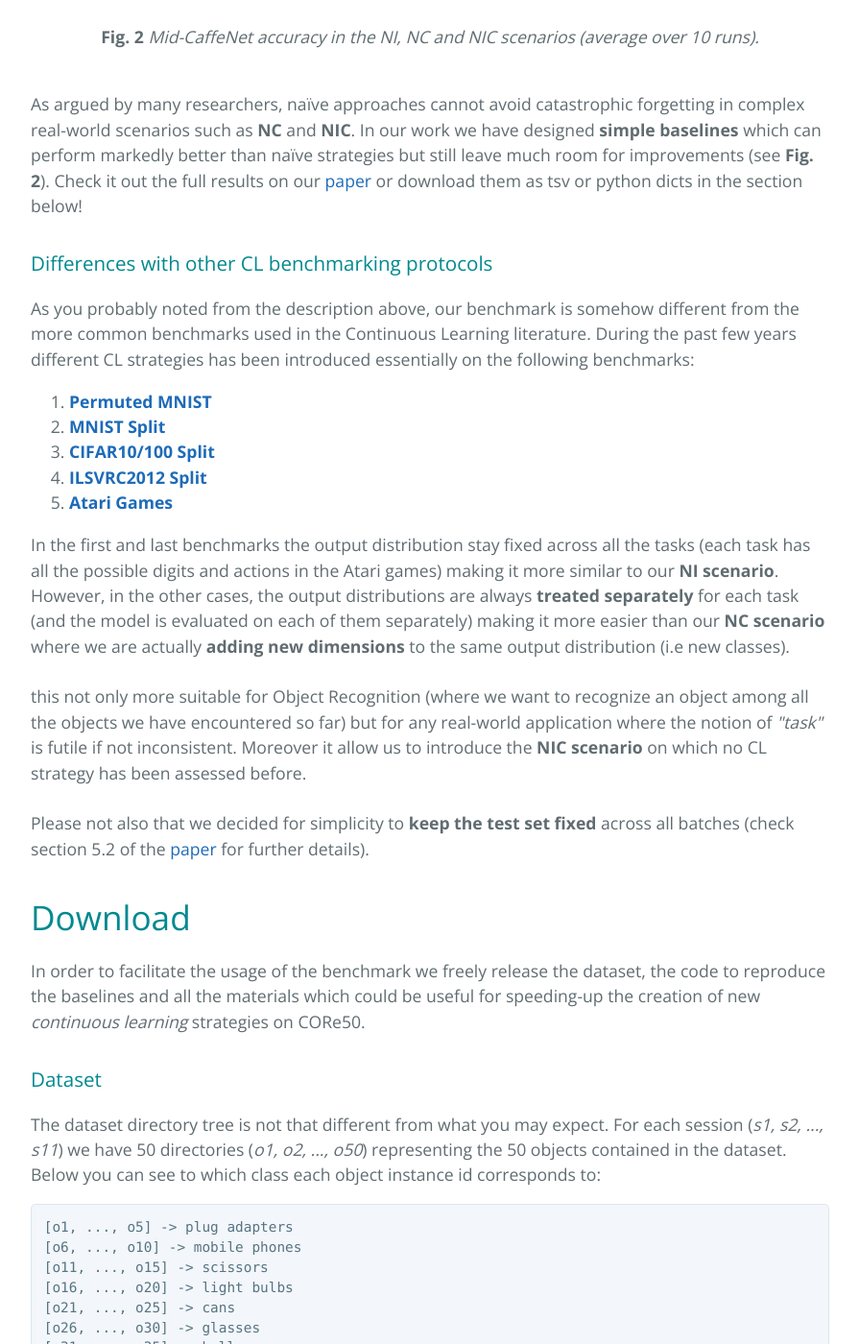
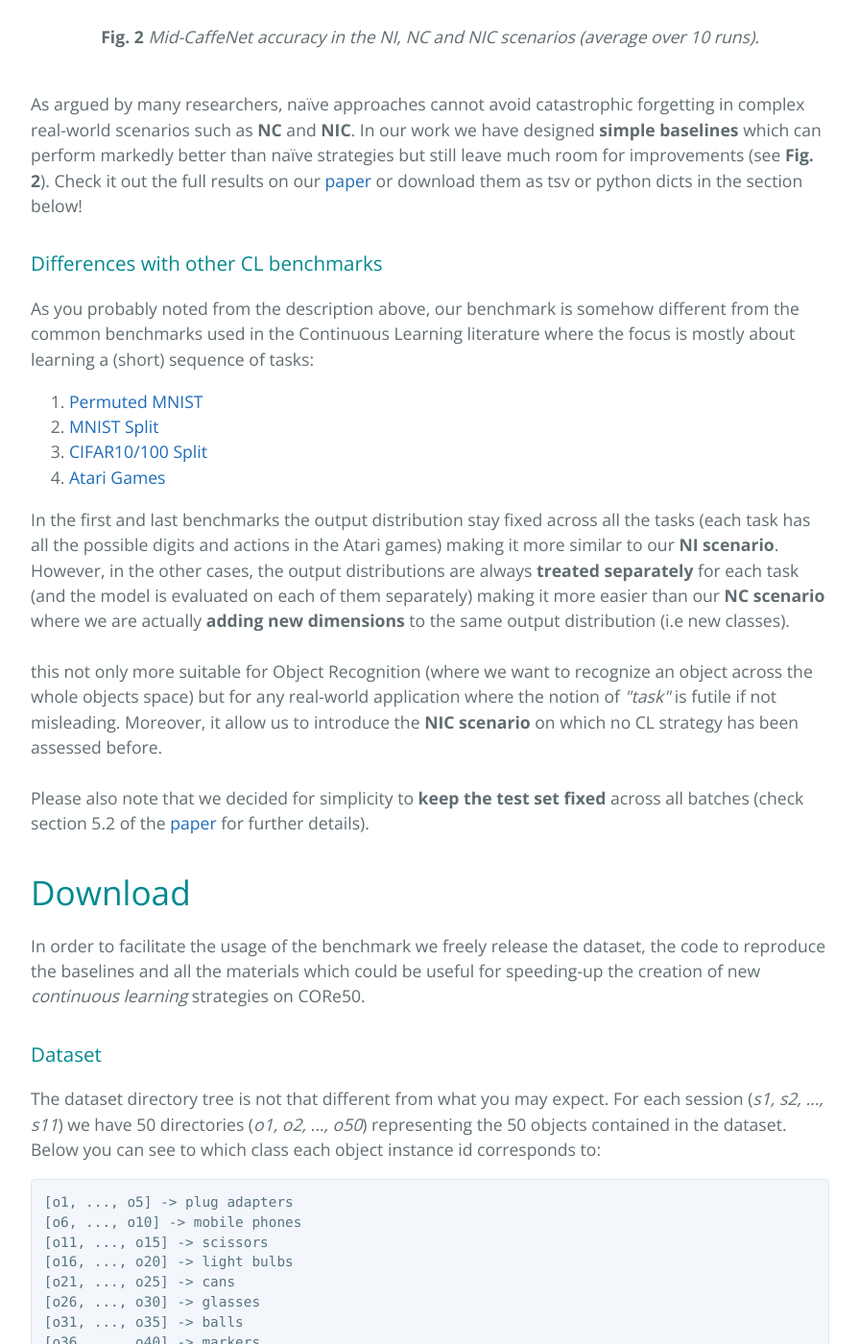
Before and after one commit to vlomonaco/core50, a Jekyll site: the page built from index.html, in a window 1280 px wide and 1400 px high, scrolled down 3862 px. Shown: the whole window at 96% size, without its empty margins (192-1087 px from the left). Built offline with Jekyll 4.4.1, drawn with Linux system fonts in a browser that asks for light colours; the list of posts is cut into pages by our own code.

Commit message:
fix for jekyll mods

```diff
--- a/index.html
+++ b/index.html
@@ -55,24 +55,23 @@ In <strong>Fig. 1</strong> you can see some image examples of the 50 objects in
 
 As argued by many researchers, naïve approaches cannot avoid catastrophic forgetting in complex real-world scenarios such as <strong>NC</strong> and <strong>NIC</strong>. In our work we have designed <strong>simple baselines</strong> which can perform markedly better than naïve strategies but still leave much room for improvements (see <strong> Fig. 2</strong>). Check it out the full results on our <a href="https://arxiv.org/abs/1705.03550" target="_blank">paper</a> or download them as tsv or python dicts in the section below!
 
-<h3> Differences with other CL benchmarking protocols </h3>
+<h3> Differences with other CL benchmarks </h3>
 <p>
-As you probably noted from the description above, our benchmark is somehow different from the more common benchmarks used in the Continuous Learning literature. During the past few years different CL strategies has been introduced essentially on the following benchmarks:
+As you probably noted from the description above, our benchmark is somehow different from the common benchmarks used in the Continuous Learning literature where the focus is mostly about learning a (short) sequence of tasks:
 
 <ol class="posts">
-      <li><span><strong><a href="https://arxiv.org/pdf/1612.00796.pdf" target="_blank">Permuted MNIST</a></strong></li>
-      <li><span><strong><a href="https://arxiv.org/pdf/1703.04200.pdf" target="_blank">MNIST Split</strong></a></li>
-      <li><span><strong><a href="https://arxiv.org/pdf/1703.04200.pdf" target="_blank">CIFAR10/100 Split</a></strong></li>
-      <li><span><strong><a href="https://arxiv.org/pdf/1611.07725.pdf" target="_blank">ILSVRC2012 Split</a></strong></li>
-      <li><span><strong><a href="https://arxiv.org/pdf/1612.00796.pdf" target="_blank">Atari Games</a></strong></li>
+      <li><span><a href="https://arxiv.org/pdf/1612.00796.pdf" target="_blank">Permuted MNIST</a></li>
+      <li><span><a href="https://arxiv.org/pdf/1703.04200.pdf" target="_blank">MNIST Split</a></li>
+      <li><span><a href="https://arxiv.org/pdf/1703.04200.pdf" target="_blank">CIFAR10/100 Split</a></li>
+      <li><span><a href="https://arxiv.org/pdf/1612.00796.pdf" target="_blank">Atari Games</a></li>
 </ol>
 
 In the first and last benchmarks the output distribution stay fixed across all the tasks (each task has all the possible digits and actions in the Atari games) making it more similar to our <strong>NI scenario</strong>. <br>
 However, in the other cases, the output distributions are always <strong>treated separately</strong> for each task (and the model is evaluated on each of them separately) making it more easier than our <strong>NC scenario</strong> where we are actually <strong>adding new dimensions</strong> to the same output distribution (i.e new classes).<br><br>
 
-this not only more suitable for Object Recognition (where we want to recognize an object among all the objects we have encountered so far) but for any real-world application where the notion of <i>"task"</i> is futile if not inconsistent. Moreover it allow us to introduce the <strong>NIC scenario</strong> on which no CL strategy has been assessed before.<br><br>
+this not only more suitable for Object Recognition (where we want to recognize an object across the whole objects space) but for any real-world application where the notion of <i>"task"</i> is futile if not misleading. Moreover, it allow us to introduce the <strong>NIC scenario</strong> on which no CL strategy has been assessed before.<br><br>
 
-Please not also that we decided for simplicity to <strong>keep the test set fixed</strong> across all batches (check section 5.2 of the <a href="https://arxiv.org/abs/1705.03550" target="_blank">paper</a> for further details).
+Please also note that we decided for simplicity to <strong>keep the test set fixed</strong> across all batches (check section 5.2 of the <a href="https://arxiv.org/abs/1705.03550" target="_blank">paper</a> for further details).
 </p>
 
 	<a name="download"></a>
```
